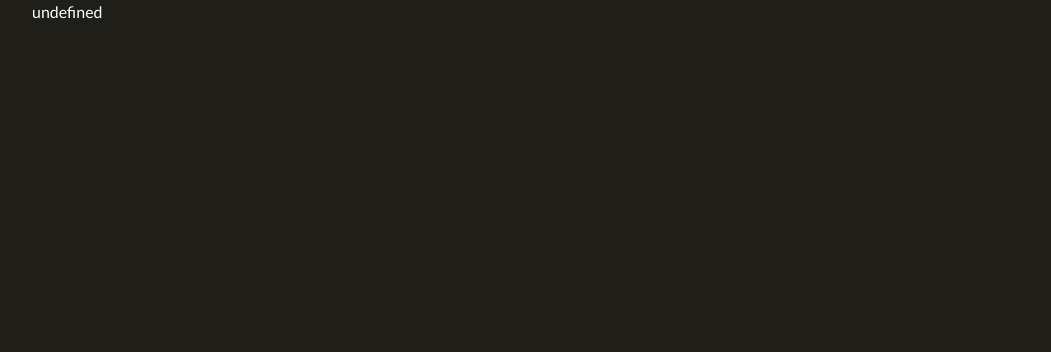
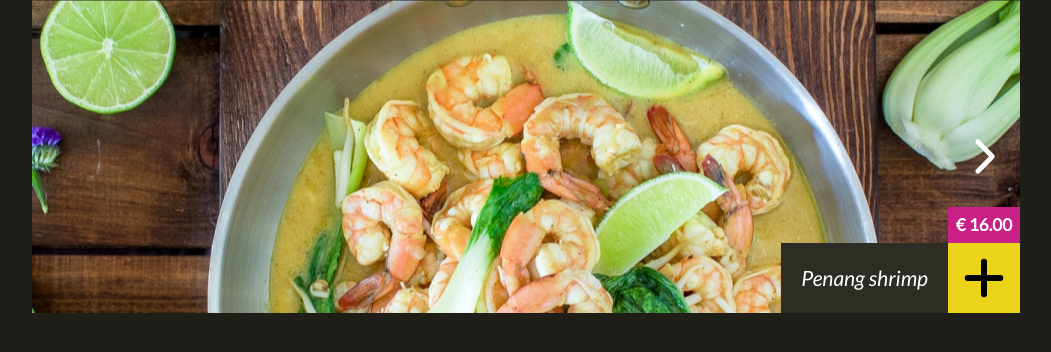
Before and after one commit to js-tasks-ru/jsbasic-20220519_vyacheslav-shitikov, a website: page 6-module/3-task/index.html in a window 1280 px wide. Shown: the whole page, without its empty margins (114-1165 px from the left). Drawn offline with Linux system fonts and the light colour scheme.

Commit message:
carousel class

```diff
--- a/6-module/3-task/index.html
+++ b/6-module/3-task/index.html
@@ -18,8 +18,9 @@
     import slides from './slides.js';
     import Carousel from './index.js';
 
+    let containerElement = document.body.querySelector('.container');
     let carousel = new Carousel(slides);
-    let containerElement = document.body.querySelector('.container');
+    window.carousel = carousel;
 
     containerElement.append(carousel.elem);
   </script>
--- a/6-module/3-task/index.js
+++ b/6-module/3-task/index.js
@@ -1,7 +1,101 @@
-import createElement from '../../assets/lib/create-element.js';
-
 export default class Carousel {
   constructor(slides) {
     this.slides = slides;
+    this.container = null;
+    this.init();
+  }
+
+  get elem() {
+    return this.container;
+  }
+
+  init() {
+    this.container = this.createContainer();
+    this.initEvents();
+  }
+
+  createContainer() {
+    const container = document.createElement('div');
+    container.className = 'carousel';
+
+    let content = `
+      <div class="carousel__arrow carousel__arrow_right">
+        <img src="/assets/images/icons/angle-icon.svg" alt="icon">
+      </div>
+      <div class="carousel__arrow carousel__arrow_left">
+        <img src="/assets/images/icons/angle-left-icon.svg" alt="icon">
+      </div>
+      <div class="carousel__inner">
+    `;
+
+    this.slides.forEach(slide => {
+      content += `
+      <div class="carousel__slide" data-id="penang-shrimp">
+        <img src="/assets/images/carousel/${slide.image}" class="carousel__img" alt="slide">
+        <div class="carousel__caption">
+          <span class="carousel__price">€ ${slide.price.toFixed(2)}</span>
+          <div class="carousel__title">${slide.name}</div>
+          <button type="button" class="carousel__button" data-id="${slide.id}">
+            <img src="/assets/images/icons/plus-icon.svg" alt="icon">
+          </button>
+        </div>
+      </div>
+      `;
+    });
+
+    content += '</div>';
+    container.innerHTML = content;
+
+    return container;
+  }
+
+  initEvents() {
+    const arrowLeft = this.container.querySelector('.carousel__arrow_left');
+    const arrowRight = this.container.querySelector('.carousel__arrow_right');
+    const containerSlides = this.container.querySelector('.carousel__inner');
+    const slidesCount = this.slides.length;
+
+    let count = 0;
+    let currentIndex = 0;
+
+    arrowLeft.style.display = 'none';
+
+    arrowRight.addEventListener('click', function() {
+      const widthSlide = containerSlides.offsetWidth;
+      count += widthSlide;
+      currentIndex++;
+      containerSlides.style.transform = `translateX(-${count}px)`;
+      if (currentIndex >= slidesCount - 1) {
+        arrowRight.style.display = 'none';
+      }
+      arrowLeft.style.display = 'flex';
+    });
+
+
+    arrowLeft.addEventListener('click', function() {
+      const widthSlide = containerSlides.offsetWidth;
+      count -= widthSlide;
+      currentIndex--;
+      containerSlides.style.transform = `translateX(-${count}px)`;
+      if (currentIndex <= 0) {
+        arrowLeft.style.display = 'none';
+      }
+      arrowRight.style.display = 'flex';
+    });
+
+    this.elem.querySelectorAll('.carousel__button').forEach(btn => {
+      btn.addEventListener('click', () => {
+        this.dispatchEvent(btn.dataset.id);
+      });
+    });
+  }
+
+  dispatchEvent(id) {
+    const event = new CustomEvent('product-add', {
+      detail: id,
+      bubbles: true
+    });
+    this.elem.dispatchEvent(event);
+    console.log(this.elem);
   }
 }
```
